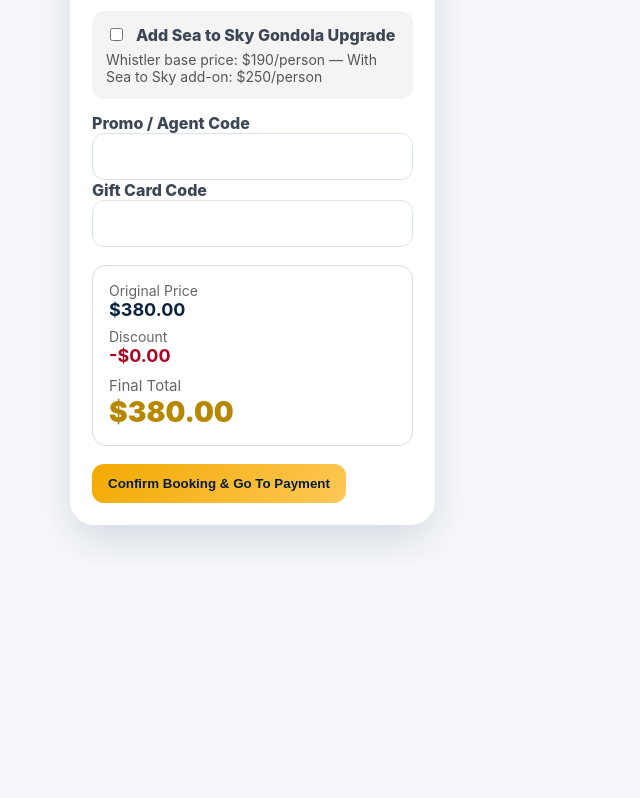
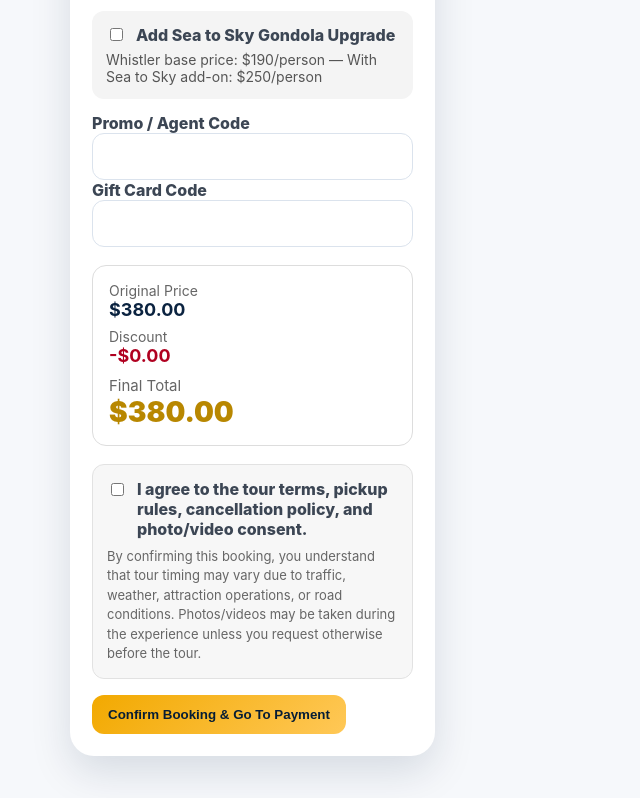
Before and after one commit to mohammadmirdeveloper/vancouver-peak, a website: page public/whistler.html in a window 1280 px wide. Shown: the part 1480-2278 px from the top of the page, without its empty margins (0-640 px from the left). Before the commit the page ends 2047 px from the top, so only its background shows below. Drawn offline with Linux system fonts and the light colour scheme.

Commit message:
Update whistler.html

```diff
--- a/public/whistler.html
+++ b/public/whistler.html
@@ -10,7 +10,7 @@
 <meta name="keywords" content="Whistler private tour, Vancouver to Whistler tour, Sea to Sky Highway tour, Whistler day trip, private Vancouver tour">
 <meta property="og:title" content="Whistler Private Tour | Vancouver Peaks Journey">
 <meta property="og:description" content="Private Whistler day trip from Vancouver with scenic stops and optional Sea to Sky Gondola add-on.">
-<meta property="og:image" content="https://vancouver-peak.vercel.app/whistler.jpg">
+<meta property="og:image" content="https://vancouverpeaksjourney.com/whistler.jpg">
 <meta property="og:type" content="website">
 
 </head>
@@ -135,6 +135,19 @@ Whistler Village, scenic stops, free time, and optional Sea to Sky Gondola add-o
   <div id="finalPrice" style="font-size:28px;font-weight:900;color:#b88700;">$380.00</div>
 </div>
 
+<div style="margin:16px 0;padding:14px;background:#f7f7f7;border-radius:12px;border:1px solid #e2e2e2;">
+  <label style="display:flex;gap:10px;align-items:flex-start;margin:0;">
+    <input id="consentCheck" type="checkbox" style="width:auto;margin-top:4px;">
+    <span>
+      I agree to the tour terms, pickup rules, cancellation policy, and photo/video consent.
+    </span>
+  </label>
+
+  <div style="font-size:13px;color:#666;margin-top:8px;line-height:1.5;">
+    By confirming this booking, you understand that tour timing may vary due to traffic, weather, attraction operations, or road conditions. Photos/videos may be taken during the experience unless you request otherwise before the tour.
+  </div>
+</div>
+
 <button class="green" id="confirmBtn">
 Confirm Booking & Go To Payment
 </button>
@@ -203,6 +216,7 @@ function calculatePrice() {
   const original = base * guests;
 
   let discountRate = 0;
+
   if (guests === 3) discountRate = 0.08;
   if (guests === 4) discountRate = 0.15;
 
@@ -218,9 +232,11 @@ function calculatePrice() {
 
 guestCount.addEventListener("change", calculatePrice);
 addonCheck.addEventListener("change", calculatePrice);
+
 calculatePrice();
 
 document.getElementById("confirmBtn").onclick = () => {
+
   const name = document.getElementById("customerName").value.trim();
   const email = document.getElementById("customerEmail").value.trim();
   const phone = document.getElementById("customerPhone").value.trim();
@@ -229,6 +245,7 @@ document.getElementById("confirmBtn").onclick = () => {
   const time = document.getElementById("tourTime").value;
   const promo = document.getElementById("promoCode").value.trim().toUpperCase();
   const gift = document.getElementById("giftCode").value.trim().toUpperCase();
+  const consent = document.getElementById("consentCheck").checked;
 
   if (!name || !email || !phone || !pickup) {
     alert("Please enter name, email, phone, and pickup location.");
@@ -242,6 +259,11 @@ document.getElementById("confirmBtn").onclick = () => {
 
   if (date < localToday) {
     alert("Please select today or a future date.");
+    return;
+  }
+
+  if (!consent) {
+    alert("Please agree to the tour terms and consent before continuing.");
     return;
   }
 
@@ -260,6 +282,7 @@ document.getElementById("confirmBtn").onclick = () => {
     total: price.final.toFixed(2),
     agentCode: promo,
     giftCard: gift,
+    consentAccepted: true,
     commission: promo ? (price.final * 0.25).toFixed(2) : "0.00"
   }));
 
```
